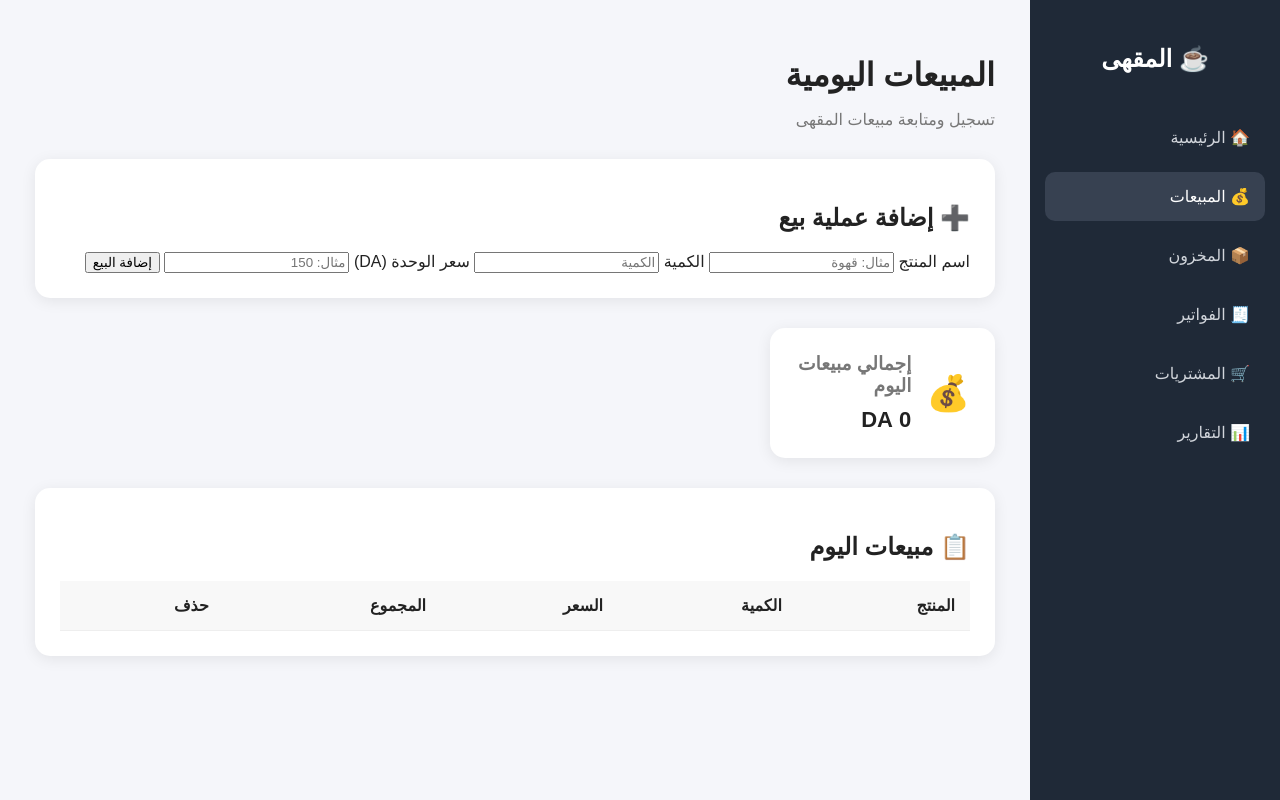
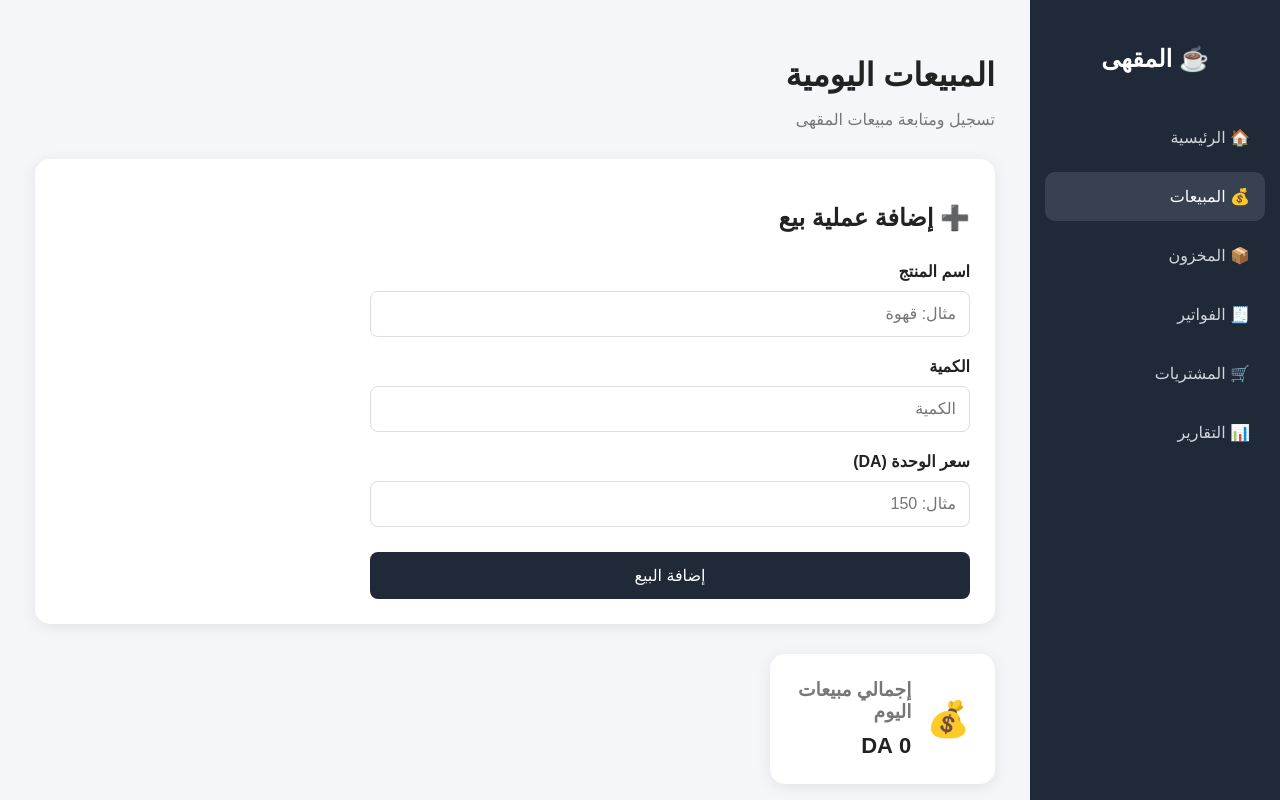
Before and after one commit to mounaimehoubad53-ops/cafe, a plain HTML site: page sales.html in a window 1280 px wide. Shown: the top 800 px of the page. Drawn offline with Linux system fonts and the light colour scheme.

Commit message:
Add styles for form layout and elements
Added styles for form elements including layout, labels, inputs, and buttons.

```diff
--- a/style.css
+++ b/style.css
@@ -189,3 +189,45 @@ th {
         grid-template-columns: 1fr;
     }
 }
+form {
+    display: grid;
+    gap: 10px;
+    max-width: 600px;
+}
+
+form label {
+    font-weight: bold;
+    margin-top: 10px;
+}
+
+form input {
+    padding: 13px;
+    border: 1px solid #ddd;
+    border-radius: 8px;
+    font-size: 16px;
+}
+
+form button {
+    margin-top: 15px;
+    padding: 14px;
+
+    border: none;
+    border-radius: 8px;
+
+    background: #1f2937;
+    color: white;
+
+    font-size: 16px;
+    cursor: pointer;
+}
+
+form button:hover {
+    background: #374151;
+}
+
+table button {
+    border: none;
+    background: transparent;
+    cursor: pointer;
+    font-size: 18px;
+}
```
